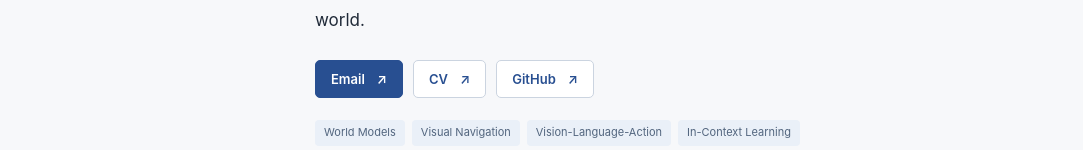
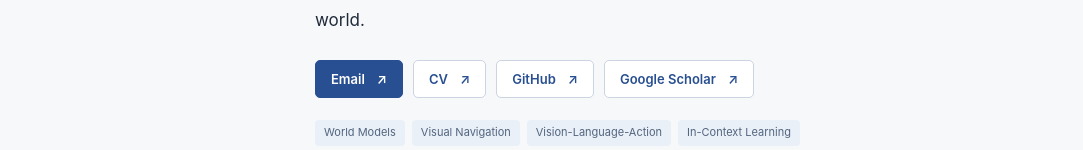
Before and after one commit to yifei05yang/yifei05yang.github.io, a plain HTML site: page index.html in a window 1280 px wide. Shown: the part 505-655 px from the top of the page, without its empty margins (98-1181 px from the left). Drawn offline with Linux system fonts and the light colour scheme.

Commit message:
Add Google Scholar profile link to homepage

```diff
--- a/index.html
+++ b/index.html
@@ -44,7 +44,7 @@
     <div><div class="eyebrow">Embodied AI · Robot Learning</div><h1 id="name">Yifei Yang <span class="chinese" lang="zh-CN">杨逸飞</span></h1><p class="role">Undergraduate researcher · Expected graduation: June 2027</p>
       <p class="intro">I am an undergraduate in Communication Engineering at <strong>Beijing Jiaotong University</strong> and <strong>Lancaster University</strong>. My research focuses on <strong>world models, visual navigation, and robot learning</strong>.</p>
       <p class="intro">I have conducted research at the <strong>Institute for AI Industry Research (AIR), Tsinghua University</strong> and <strong>The Chinese University of Hong Kong</strong>. I am interested in how robots can predict future states and use those predictions to plan and act in the physical world.</p>
-      <div class="links"><a class="button primary" href="mailto:yifei05.yang@gmail.com">Email <span aria-hidden="true">↗</span></a><a class="button" href="assets/CV_Yifei_Yang.pdf" target="_blank" rel="noopener">CV <span aria-hidden="true">↗</span></a><a class="button" href="https://github.com/yifei05yang" target="_blank" rel="noopener">GitHub <span aria-hidden="true">↗</span></a></div>
+      <div class="links"><a class="button primary" href="mailto:yifei05.yang@gmail.com">Email <span aria-hidden="true">↗</span></a><a class="button" href="assets/CV_Yifei_Yang.pdf" target="_blank" rel="noopener">CV <span aria-hidden="true">↗</span></a><a class="button" href="https://github.com/yifei05yang" target="_blank" rel="noopener">GitHub <span aria-hidden="true">↗</span></a><a class="button" href="https://scholar.google.com/citations?user=BIMMsDwAAAAJ&amp;hl=en" target="_blank" rel="noopener">Google Scholar <span aria-hidden="true">↗</span></a></div>
       <div class="interests" aria-label="Research interests"><span class="tag">World Models</span><span class="tag">Visual Navigation</span><span class="tag">Vision-Language-Action</span><span class="tag">In-Context Learning</span></div>
     </div>
   </section>
```
Also changed, not shown: 1 other file.
